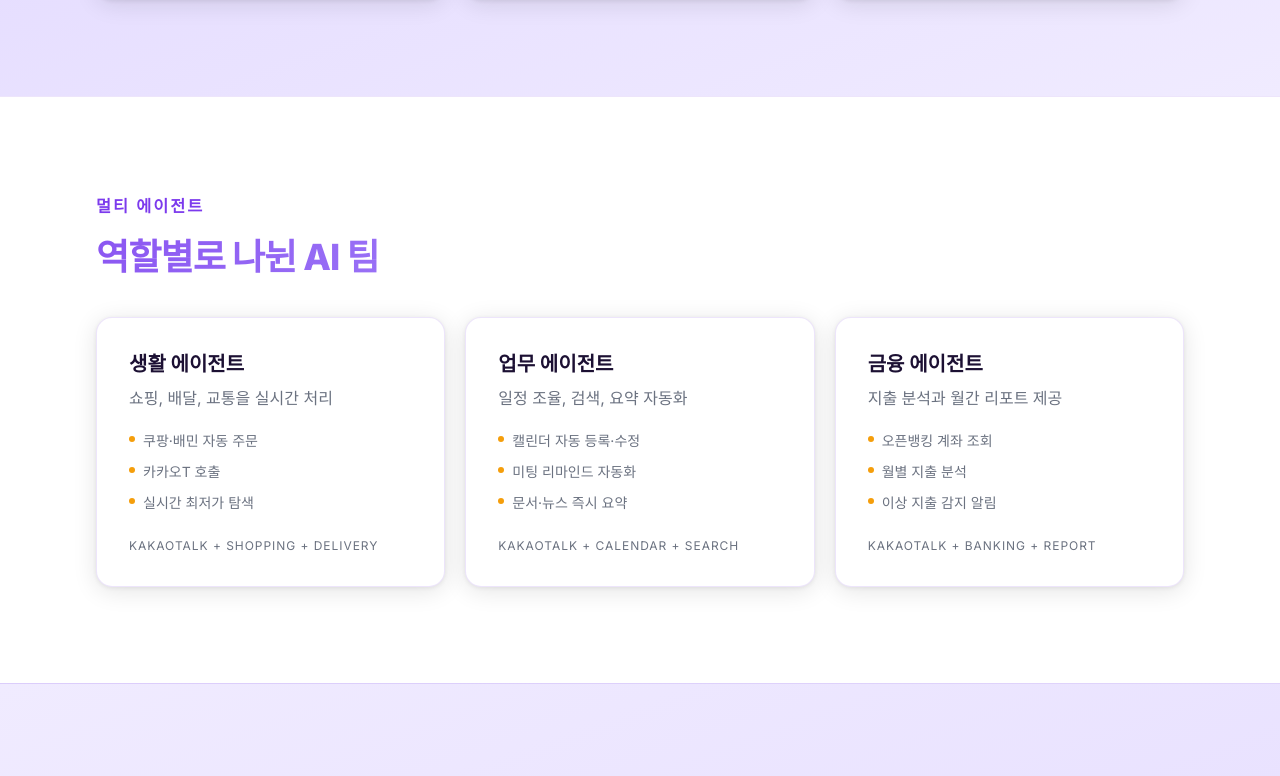
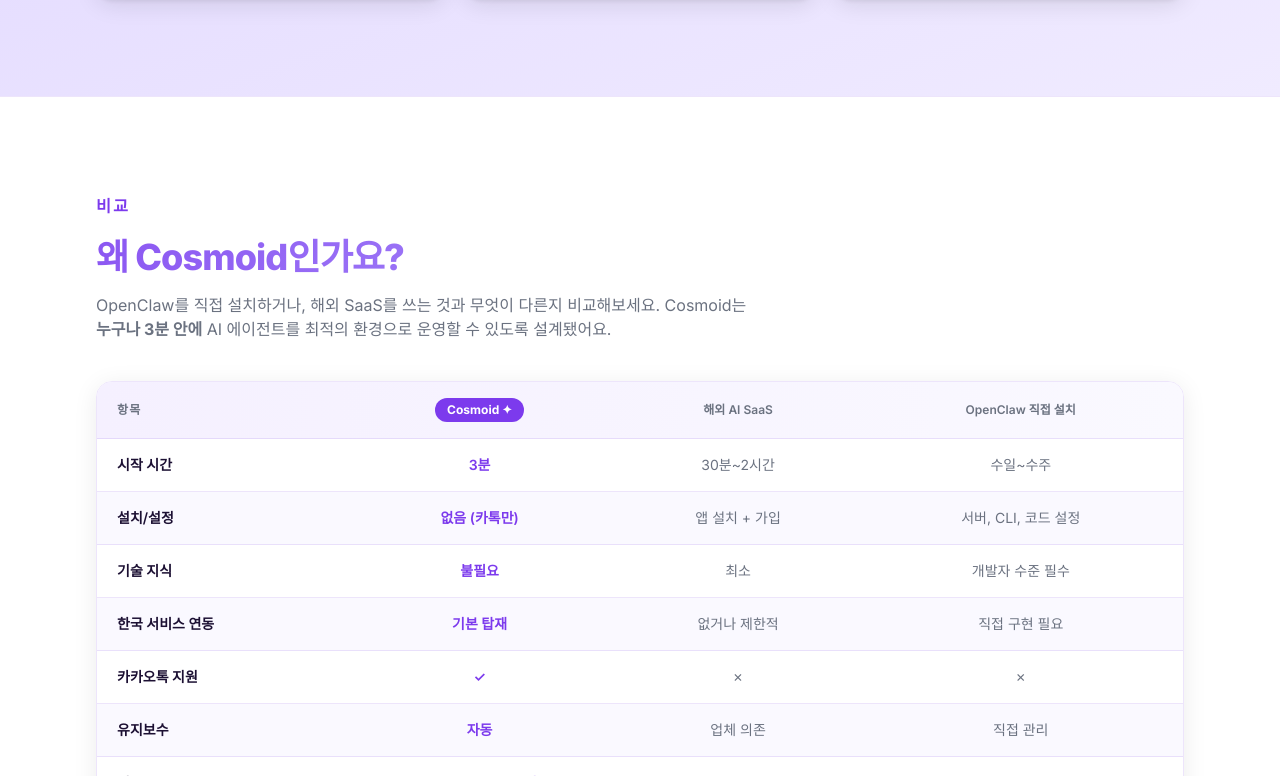
Before and after one commit to seojoonkim/cosmoid, a Next.js app: page / in a window 1280 px wide. Shown: the part 3564-4340 px from the top of the page. Built offline with nearby package versions, Linux system fonts and the light colour scheme.

Commit message:
fix: page.tsx에 <Comparison /> 렌더링 누락 수정

```diff
--- a/src/app/page.tsx
+++ b/src/app/page.tsx
@@ -20,6 +20,7 @@ export default function Home() {
       <WhyCosmoid />
       <Features />
       <HowItWorks />
+      <Comparison />
       <MultiAgent />
       <FAQ />
       <Pricing />
```
